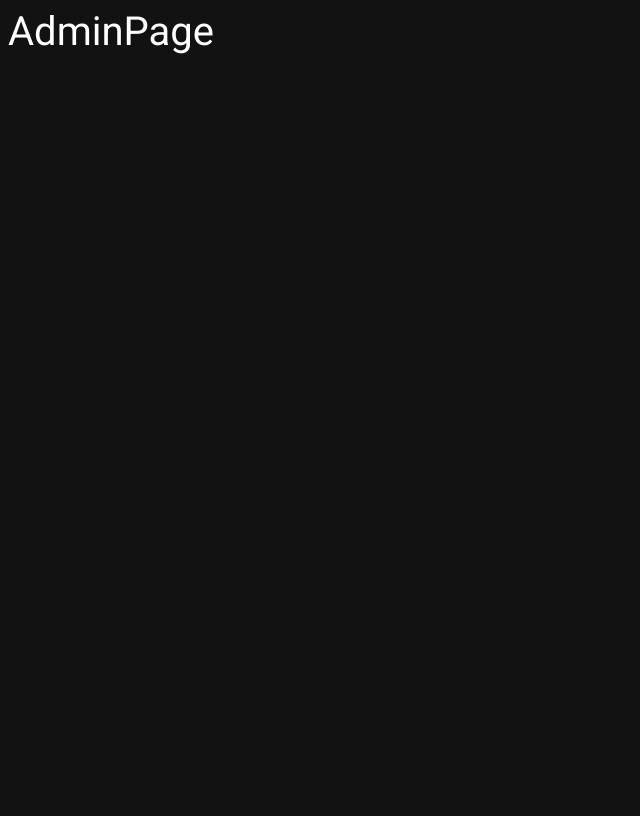
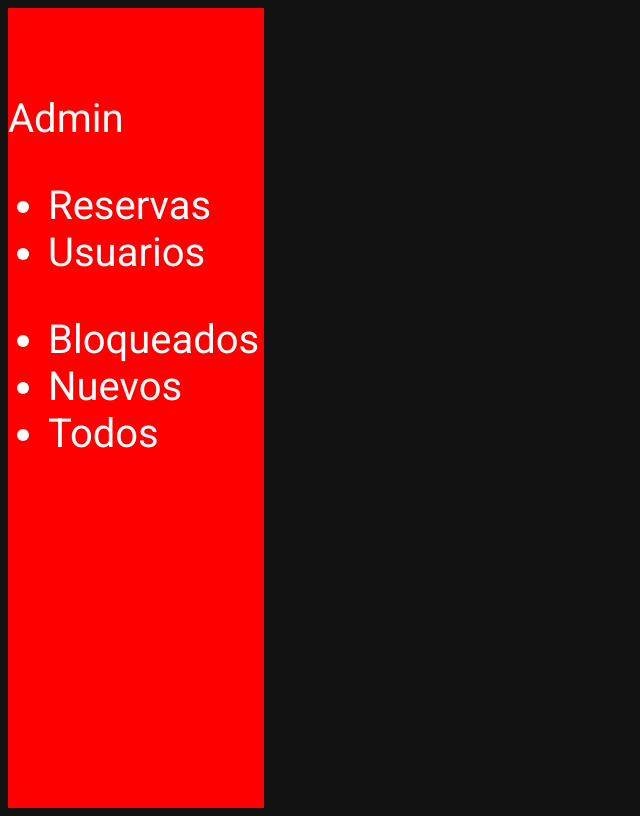
Before and after one commit to ftarulli/fd-git, a React (Vite) app: page /admin in a window 1280 px wide. Shown: the whole page, without its empty margins (0-640 px from the left). Built offline with nearby package versions, Linux system fonts and the light colour scheme.

Commit message:
Comence a armar el sidebar y agregar un poco de estilos

```diff
--- a/src/components/AdminPage.jsx
+++ b/src/components/AdminPage.jsx
@@ -1,5 +1,26 @@
 import React from 'react';
+import '../css/Adminpage.css';
 
 export const AdminPage = () => {
-	return <div>AdminPage</div>;
+	return (
+		<>
+			<div className="Sidebar">
+				<div className="SidebarUser">
+					<img src="" alt="" />
+					<p>Admin</p>
+				</div>
+				<div className="sideBarControlls">
+					<ul>
+						<li className="OptionSidebar">Reservas</li>
+						<li className="OptionSidebar">Usuarios</li>
+					</ul>
+					<ul>
+						<li className="OptionUsers">Bloqueados</li>
+						<li className="OptionUsers">Nuevos</li>
+						<li className="OptionUsers">Todos</li>
+					</ul>
+				</div>
+			</div>
+		</>
+	);
 };
--- /dev/null
+++ b/src/css/Adminpage.css
@@ -0,0 +1,13 @@
+.Sidebar {
+    width: 20vw;
+    height: 100vh;
+    background-color: red;
+}
+
+.SidebarUser {}
+
+.sideBarControlls {}
+
+.OptionSidebar {}
+
+.OptionUsers {}
```
